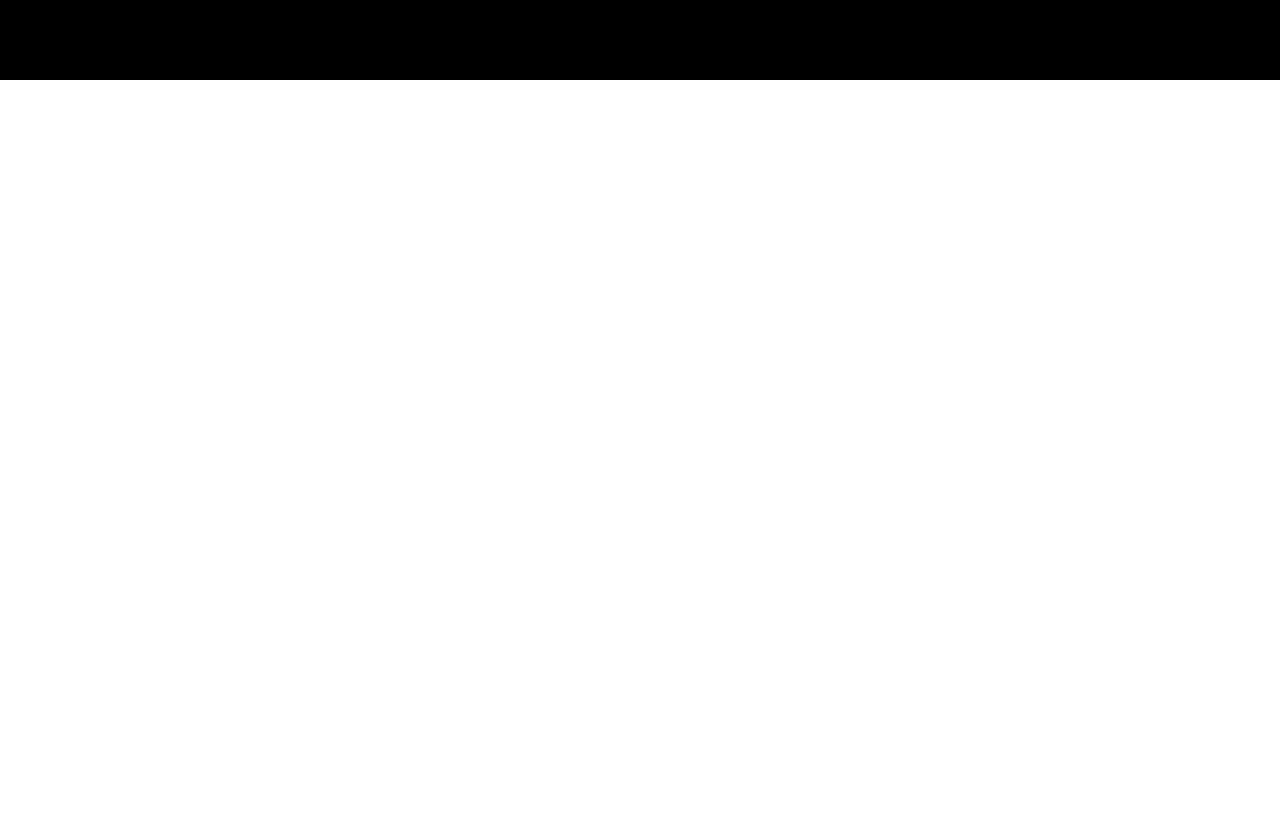
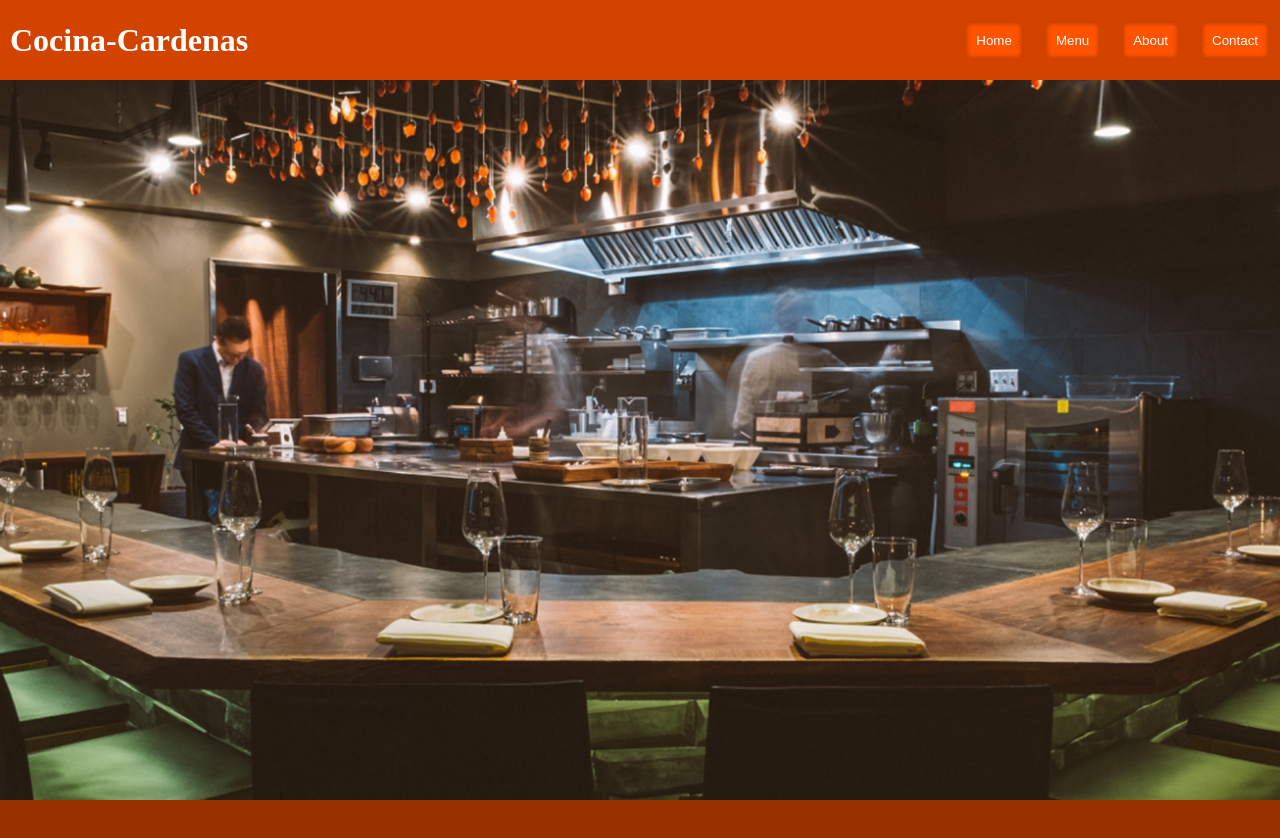
Before and after one commit to cardhect/restaurant, a website with bundled scripts: page dist/index.html in a window 1280 px wide. Before the commit the page ends 800 px from the top, so only its background shows below. Built offline with nearby package versions, Linux system fonts and the light colour scheme.

Commit message:
added links to nav, added image to main-body, added font for site-name

```diff
--- a/src/nav.js
+++ b/src/nav.js
@@ -1,10 +1,33 @@
-const nav = function() {
-    const nav = document.createElement('div');
-    nav.setAttribute('id','nav-bar');
+const nav = function () {
+	let linksArray = ["Home", "Menu", "About", "Contact"];
+	//created elements
+    const buttonContainer = document.createElement('div');
+        buttonContainer.setAttribute('id','button-container');
+	const nav = document.createElement("div");
+	    nav.setAttribute("id", "nav-bar");
+	const siteName = document.createElement("h1");
+        siteName.setAttribute("id", "site-name");
+        siteName.textContent = "Cocina-Cardenas";
 
-    const contentDiv = document.getElementById('content');
+     //dom elements
+	const contentDiv = document.getElementById("content");
+	    contentDiv.append(nav);
 
-    contentDiv.append(nav);
-}
+        const navBar = document.getElementById("nav-bar");
+        navBar.append(siteName);
+        navBar.append(buttonContainer)
 
-export { nav }
+
+	for (let index = 0; index < linksArray.length; index++) {
+        const element = linksArray[index];
+
+        const links = document.createElement("button");
+		    links.setAttribute("class", "nav-links");
+            links.textContent = element;
+
+        buttonContainer.append(links)
+		console.log(element);
+	}
+};
+
+export { nav };
--- a/src/style.css
+++ b/src/style.css
@@ -1,8 +1,41 @@
 body {
-    margin: 0px;
+  margin: 0px;
 }
+
 #nav-bar {
-    background-color: black;
+    background-color: rgb(211, 67, 0);
     height: 5em;
     margin: 0px;
+    display: flex;
+    flex-direction: row;
+    align-items: center;
+    justify-content: space-between;
 }
+
+.nav-links {
+    margin: 10px;
+    background-color: #ff5300;
+    border: 0;
+    padding: 12px;
+    color: white;
+    box-shadow: inset 0px 0px 4px 3px #c23f00;
+    border-radius: 7px;
+}
+
+#site-name {
+    font-family: 'Ibarra Real Nova', serif;
+    color: white;
+    margin-left: 10px;
+}
+
+#main-body {
+  background-image: url(restraunt.jpeg);
+  background-position: center;
+  background-size: cover;
+  height: 90vh;
+}
+
+#footer {
+  height: 10vh;
+  background-color: rgb(154, 49, 0);
+}
```
Also changed, not shown: dist/main.js, src/IbarraRealNova-VariableFont_wght.ttf (added), src/restraunt.jpeg (added), 1 other file.
